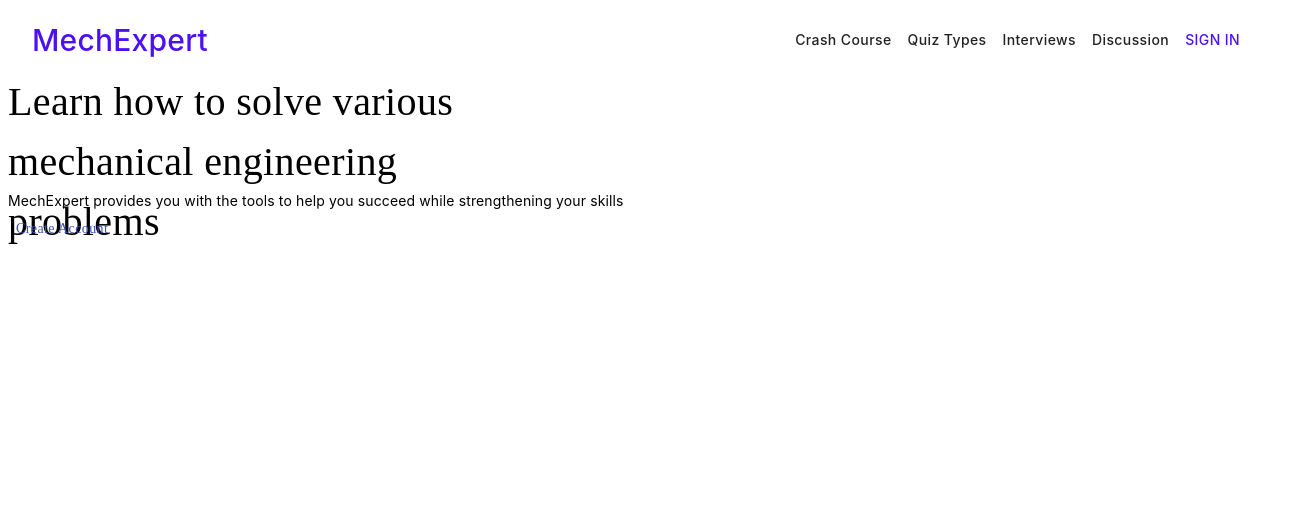
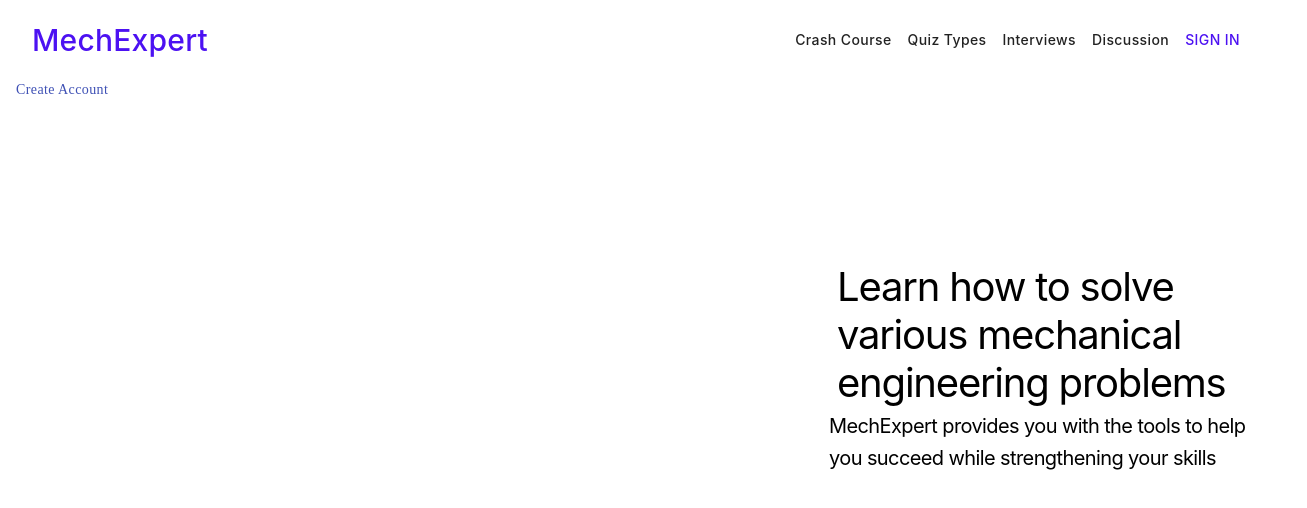
Before and after one commit to chrissantoss/mechexpert, a React (Create React App) app: page / in a window 1280 px wide. Shown: the top 508 px of the page, 1307 px wide, since content can reach past the window. Built offline with nearby package versions, Linux system fonts and the light colour scheme.

Commit message:
frontend changes to the intro section

```diff
--- a/src/components /IntroSection.jsx
+++ b/src/components /IntroSection.jsx
@@ -5,15 +5,28 @@ import Button from "@material-ui/core/Button";
 
 const useStyles = makeStyles((theme) => ({
     introTitle: {
-        fontFamily: 'Semi Bold',
-        fontSize: 40,
-        height: 118,
-        width: 470,
-        left: 837
+        position: "absolute",
+        fontFamily: 'Inter',
+        fontSize: "40px",
+        fontStyle: "normal",
+        height: "118px",
+        width: "470px",
+        left: "837px",
+        top: "263px",
+
+        lineHeight: "120%",
+        letterSpacing: "-0.03em",
     },
     introDescription: {
         fontFamily: 'Inter',
-        fontSize: 14,
+        fontSize: "20px",
+        position: "absolute",
+        width: "429px",
+        height: "96px",
+        left: "829px",
+        top: "410px",
+        lineHeight: "160%",
+        letterSpacing: "-0.03em"
     },
     createAccountButton: {
         fontFamily: 'Source Sans Pro',
```
